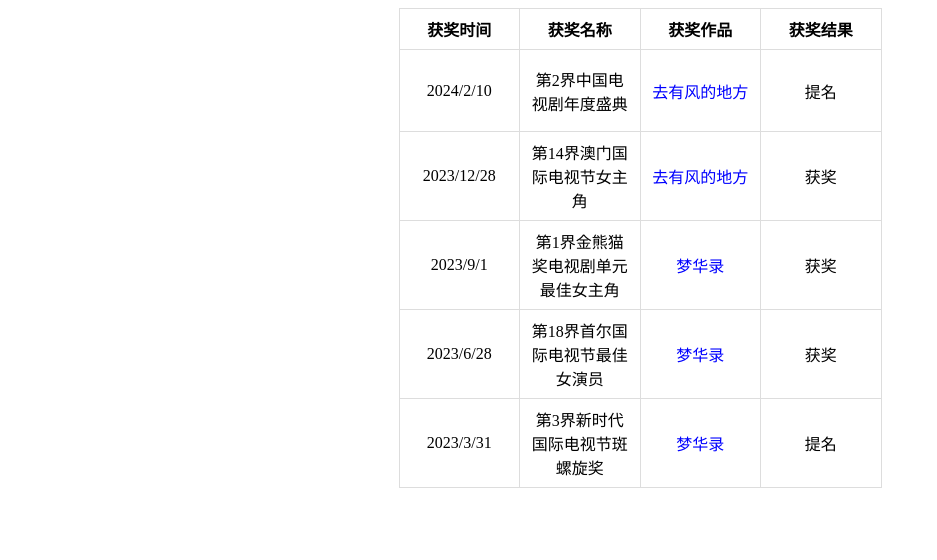
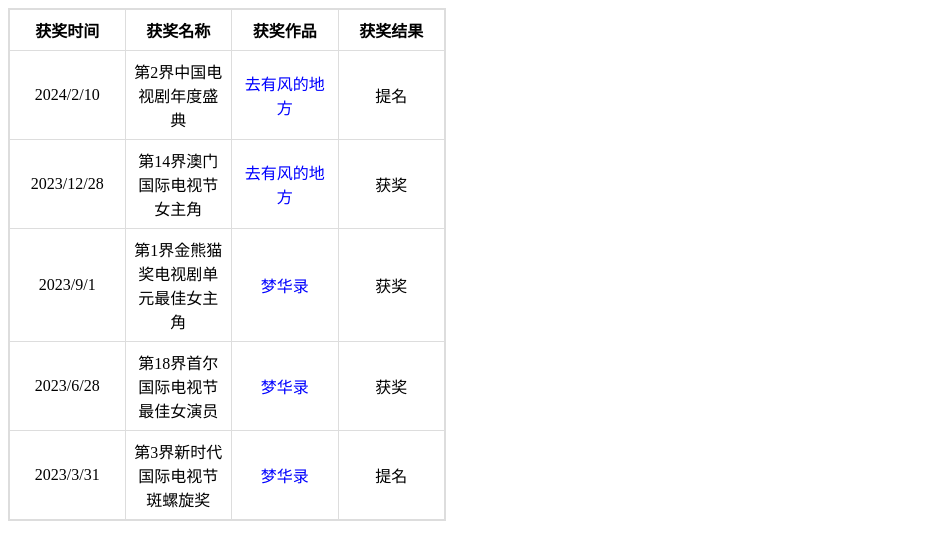
Before and after one commit to QuintGao/device, a plain HTML site: page index.html in a window 1280 px wide. Shown: the whole page, without its empty margins (0-937 px from the left). Drawn offline with Linux system fonts and the light colour scheme.

Commit message:
Update index.html

```diff
--- a/index.html
+++ b/index.html
@@ -5,6 +5,11 @@
     <meta name="viewport" content="width=device-width, initial-scale=1.0">
     <title>HTML Table</title>
     <style>
+        .table-container {
+            width: 436px; /* 父容器宽度 */
+            overflow-x: auto; /* 添加水平滚动条 */
+            border: 1px solid #ddd; /* 可选，给容器添加边框 */
+        }
         table {
             border-collapse: collapse;
             table-layout: fixed;
@@ -38,6 +43,7 @@
     </style>
 </head>
 <body>
+    <div class="table-container">
         <table>
             <thead>
                 <tr>
@@ -80,5 +86,6 @@
                 </tr>
             </tbody>
         </table>
+    </div
 </body>
 </html>
```
Lines whose indentation alone changed are shown as unchanged.
